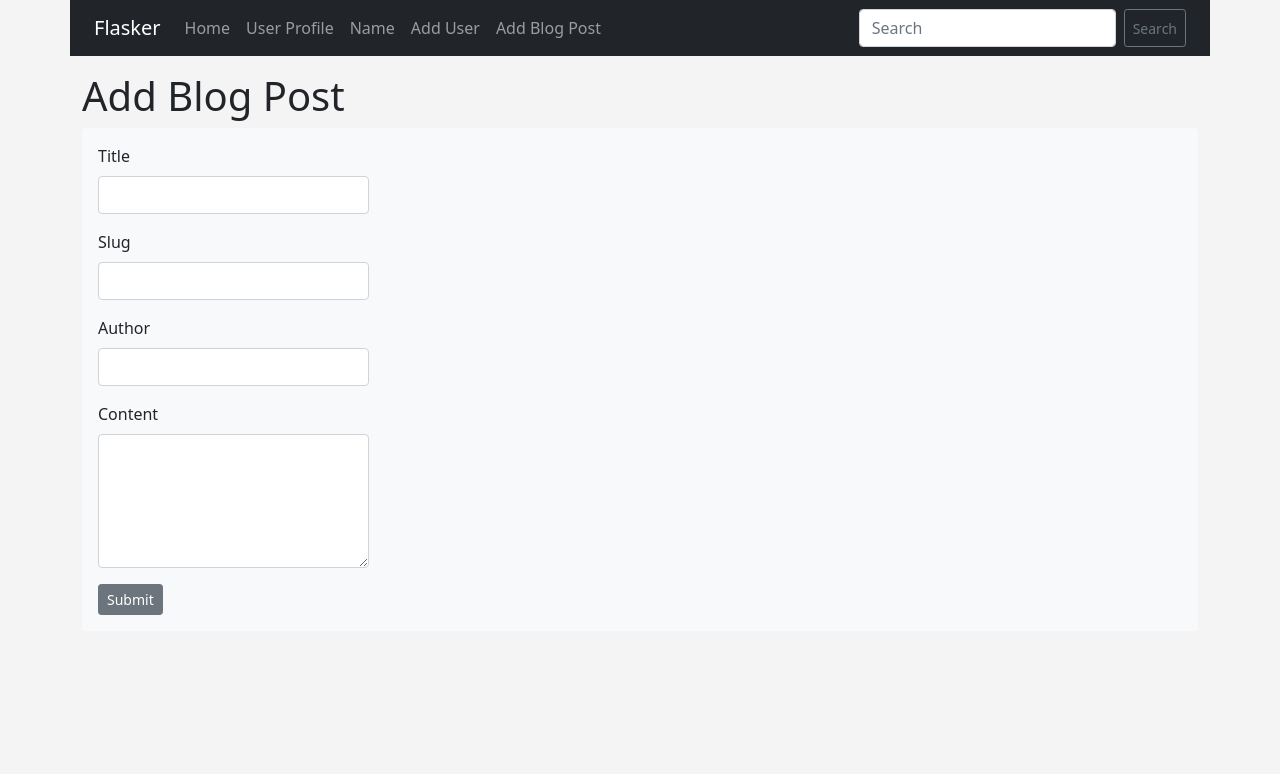
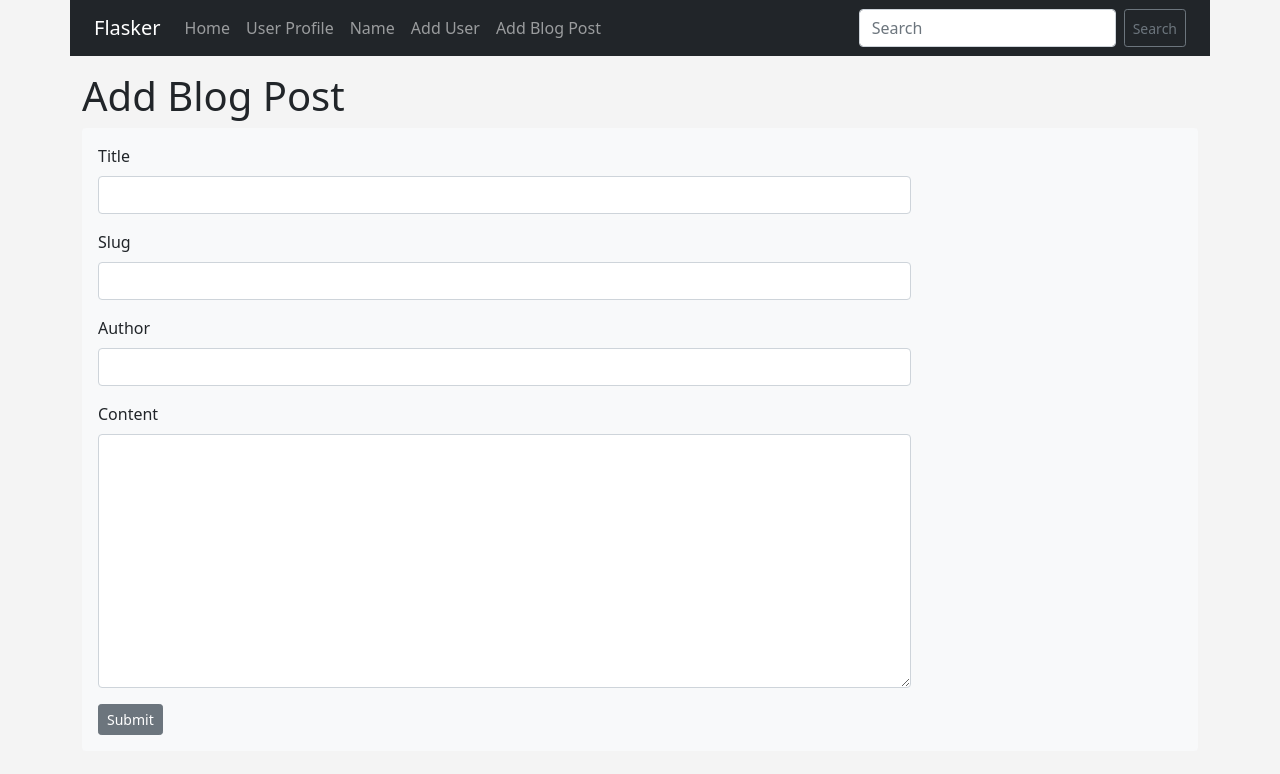
Before and after one commit to vhsenna/flask-blog, a Flask app: page /add-post in a window 1280 px wide. Shown: the top 774 px of the page. Run offline with Flask 2, Linux system fonts and the light colour scheme.

Commit message:
Resize form size

```diff
--- a/app/templates/add_post.html
+++ b/app/templates/add_post.html
@@ -11,7 +11,7 @@
 
 <h1>Add Blog Post</h1>
 <div class="shadow-none p-3 mb-5 bg-light rounded">
-  <form class="w-25" method="POST" action="">
+  <form class="w-75" method="POST" action="">
     {{ form.hidden_tag() }}
 
     <div class="mb-3">
@@ -31,7 +31,7 @@
 
     <div class="mb-3">
       {{ form.content.label(class="form-label") }}
-      {{ form.content(class="form-control", rows=5) }}
+      {{ form.content(class="form-control", rows=10) }}
     </div>
 
     {{ form.submit(class="btn btn-sm btn-secondary") }}
```
